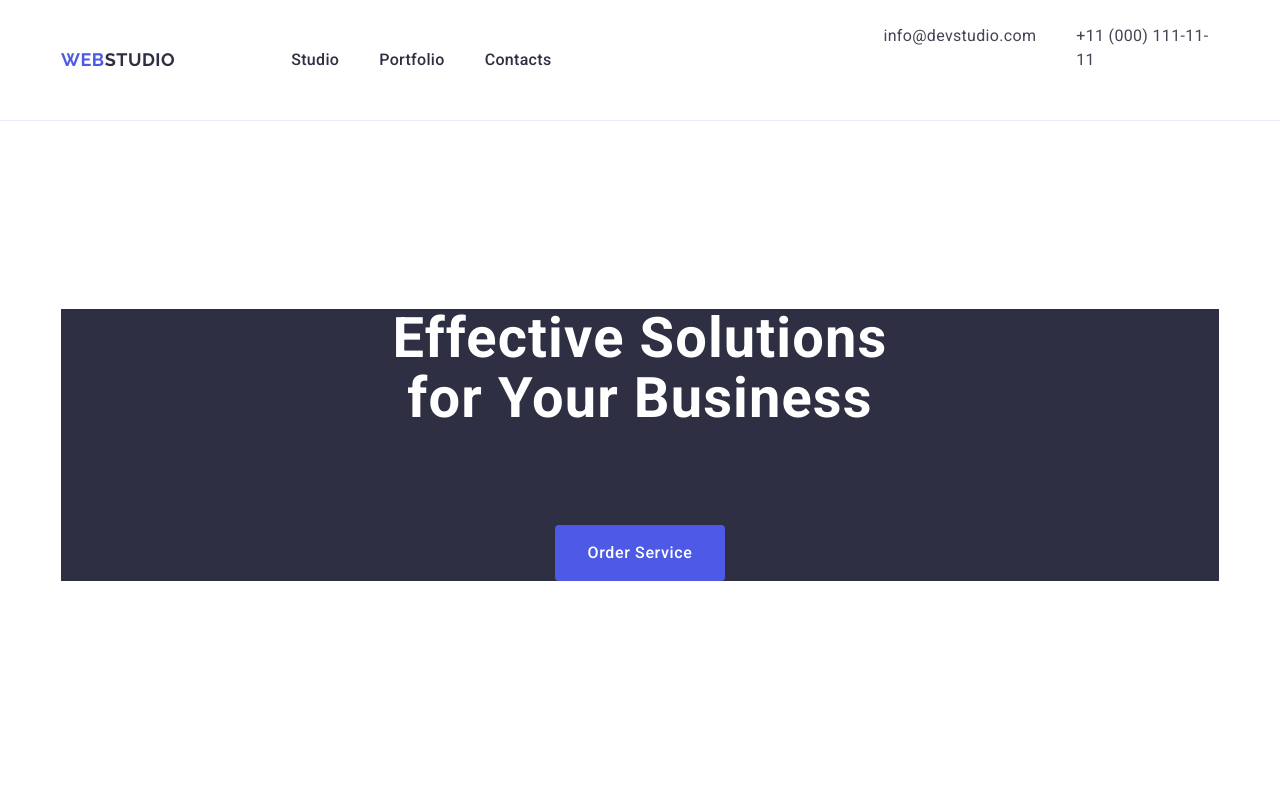
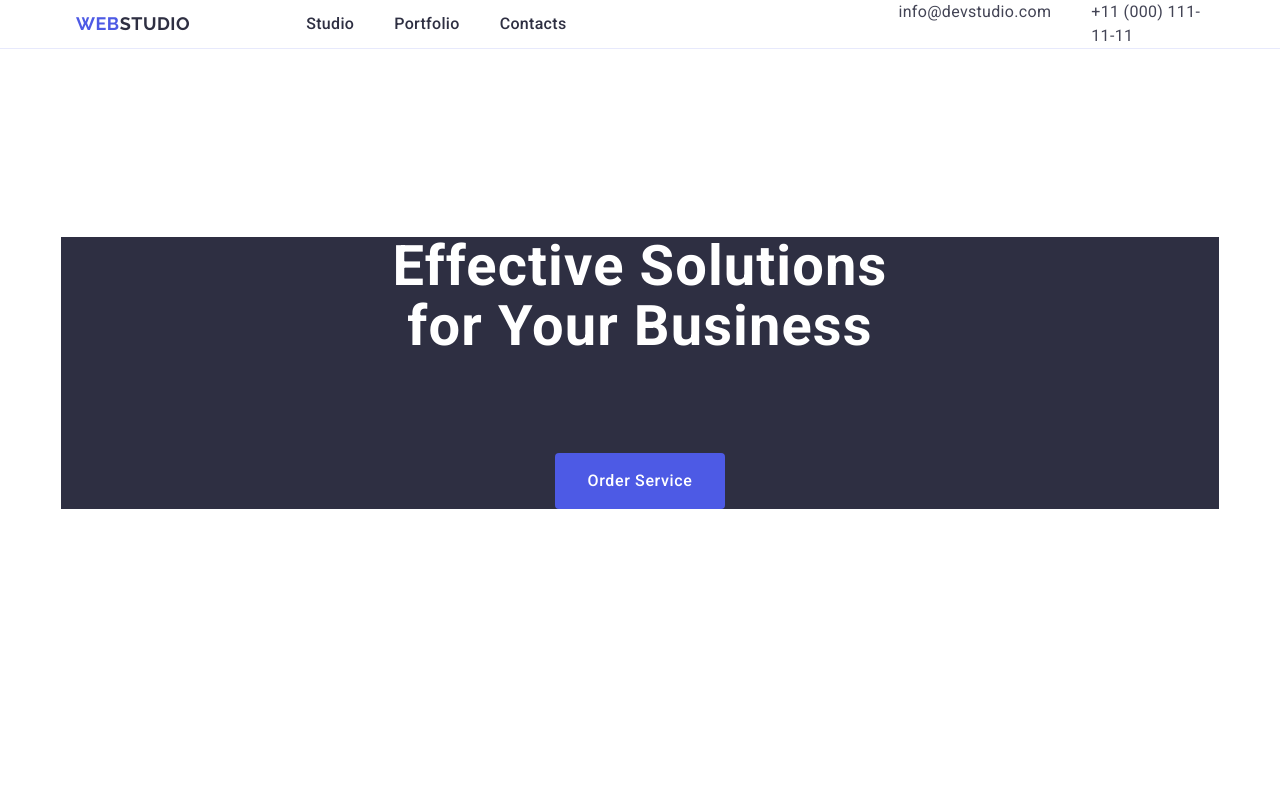
Before and after one commit to IhorSlakva/goit-markup-hw-03, a plain HTML site: page index.html in a window 1280 px wide. Shown: the top 800 px of the page. Drawn offline with nearby package versions, Linux system fonts and the light colour scheme.

Commit message:
homework-3-7

```diff
--- a/css/styles.css
+++ b/css/styles.css
@@ -55,7 +55,6 @@ img {
 .header-container {
     display: flex;
     padding: 0 15px;
-    padding: 24px 0;
 }
 
 .header-nav-list {
@@ -90,6 +89,7 @@ text-transform: uppercase;
     font-weight: 500;
     line-height: 1.5;
     letter-spacing: 0.02em;
+    padding: 24px 0;
 }
 .header-nav-link:hover,
 .header-nav-link:focus {
@@ -98,10 +98,6 @@ text-transform: uppercase;
 
 .header-address {
     font-style: normal;
-}
-
-.header-nav-item {
-    padding: 24px 0;
 }
 
 
```
